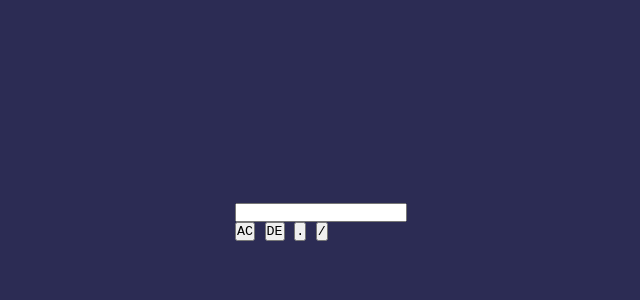
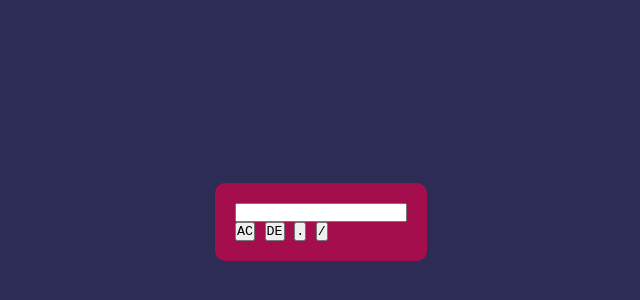
Before and after one commit to AnitaDames/Calculator-, a plain HTML site: page index.html in a window 1280 px wide. Shown: the part 178-478 px from the top of the page, without its empty margins (319-959 px from the left). Drawn offline with Linux system fonts and the light colour scheme.

Commit message:
style: add styles to calculator class

```diff
--- a/index.css
+++ b/index.css
@@ -13,3 +13,9 @@
   align-items: center;
   justify-content: center;
 }
+
+.calculator {
+    background: #a40e4c;
+    padding: 20px;
+    border-radius: 10px;
+}
```
